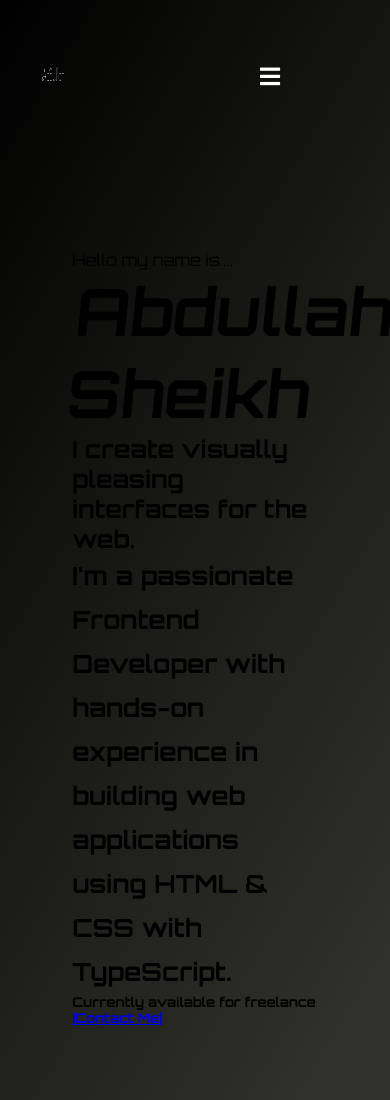
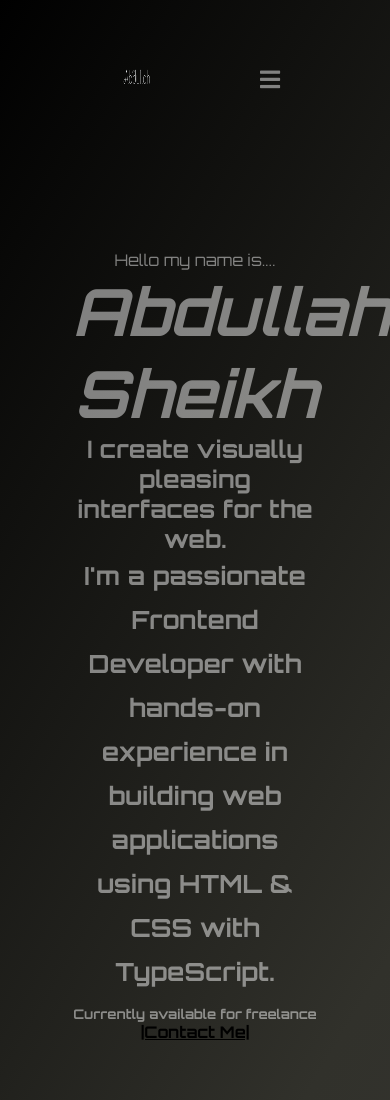
Before and after one commit to abdull42335/PORTFOLIO, a plain HTML site: page index.html in a window 390 px wide. Shown: the top 1100 px of the page. Drawn offline with nearby package versions, Linux system fonts and the light colour scheme.

Commit message:
responsive-container1

```diff
--- a/style.css
+++ b/style.css
@@ -7,6 +7,7 @@
   box-sizing: border-box;
   /* font-family: "Montserrat", sans-serif; */
   font-family: "Orbitron", sans-serif;
+  color: #ffffff7a;
 }
 body{
     height: 500vh;
@@ -67,8 +68,9 @@ nav ul li.logo {
   user-select: none;
 }
 .logo img {
-  height: 139px;
-  width: 20%;
+  height: 144px;
+  width: 24%;
+  margin-left: 79px;
 }
 nav ul li a {
   color: white;
@@ -110,6 +112,16 @@ nav ul li.btn.hide i:before {
   nav ul li.items:hover:after {
     opacity: 0;
   }
+
+
+  .container-1{
+    flex-direction: column;
+    justify-content: center;
+    text-align: center;
+  }
+  .left-1 h1{
+    font-size:55px ;
+  }
 }
 
 
@@ -126,10 +138,23 @@ nav ul li.btn.hide i:before {
 }
 .left-1 h1{
   font-size: 65px;
-  transform: skew(-6deg, 360deg);
+
+  font-style: italic;
 }
 .left-1 h4{
   font-size: 25px;
   line-height: 44px;
 
 }
+.left-1 h5{
+  margin-top: 12px;
+}
+.left-1 a{
+  color: #000000;
+  font-size: 16px;
+  transition: all 0.3s ease;
+}
+.left-1 a:hover{
+color: brown;
+
+}
```
